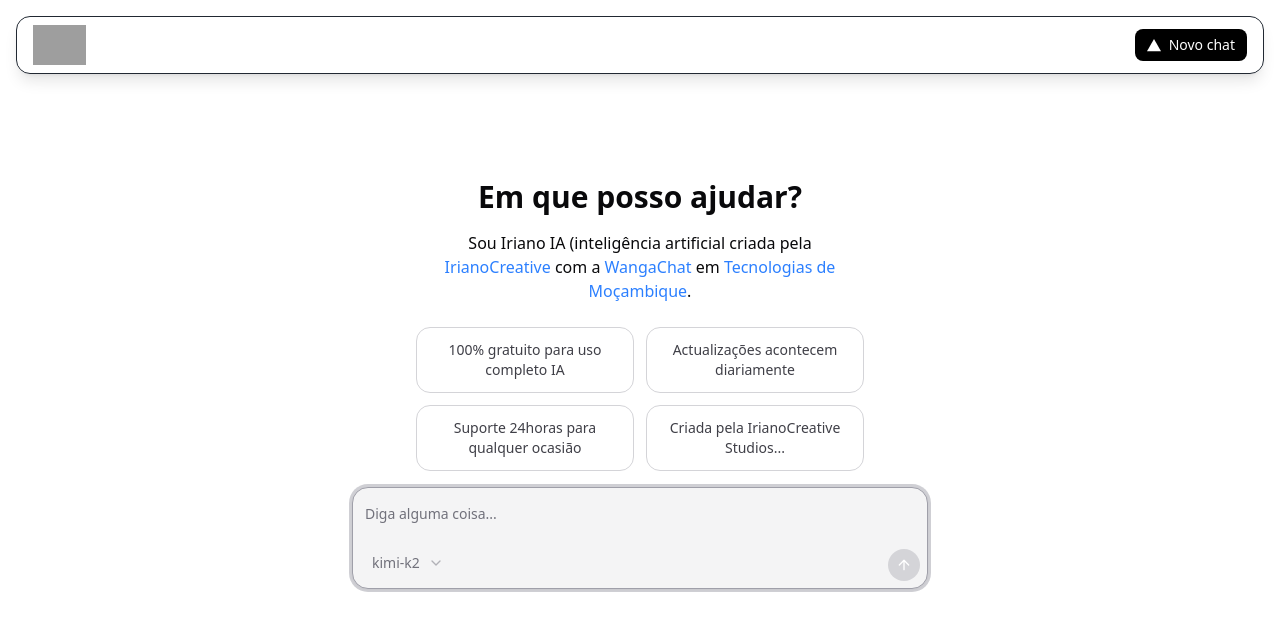
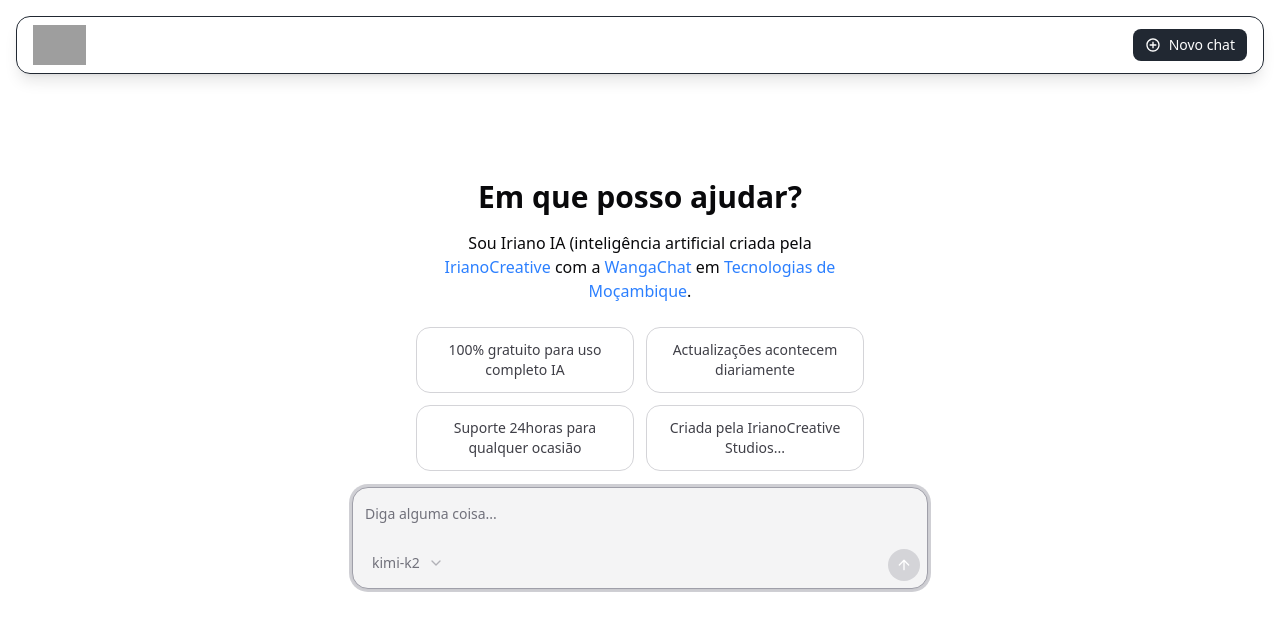
Before and after one commit to iriano380/hey-iriano, a Next.js app: page / in a window 1280 px wide. Shown: the top 630 px of the page. Built offline with nearby package versions, Linux system fonts and the light colour scheme; grey boxes are pictures that could not be loaded; what @ai-sdk/groq would draw is missing.

Commit message:
Update deploy-button.tsx

```diff
--- a/components/deploy-button.tsx
+++ b/components/deploy-button.tsx
@@ -5,22 +5,16 @@
     href={`https://hey-iriano.vercel.app`}
     target="_blank"
     rel="noopener noreferrer"
-    className="inline-flex items-center gap-2 ml-2 bg-black text-white text-sm px-3 py-1.5 rounded-md hover:bg-zinc-900 dark:bg-white dark:text-black dark:hover:bg-zinc-100"
+    className="inline-flex items-center gap-2 ml-2 text-white text-sm px-3 py-1.5 rounded-md transition-colors duration-200 hover:bg-zinc-900"
+    style={{ backgroundColor: "#212832" }}
   >
     <svg
-      data-testid="geist-icon"
-      height={14}
-      strokeLinejoin="round"
-      viewBox="0 0 16 16"
-      width={14}
-      style={{ color: "currentcolor" }}
+      xmlns="http://www.w3.org/2000/svg"
+      viewBox="0 0 24 24"
+      fill="white"
+      className="w-4 h-4"
     >
-      <path
-        fillRule="evenodd"
-        clipRule="evenodd"
-        d="M8 1L16 15H0L8 1Z"
-        fill="currentColor"
-      />
+      <path d="M11 11V7H13V11H17V13H13V17H11V13H7V11H11ZM12 22C6.47715 22 2 17.5228 2 12C2 6.47715 6.47715 2 12 2C17.5228 2 22 6.47715 22 12C22 17.5228 17.5228 22 12 22ZM12 20C16.4183 20 20 16.4183 20 12C20 7.58172 16.4183 4 12 4C7.58172 4 4 7.58172 4 12C4 16.4183 7.58172 20 12 20Z" />
     </svg>
     Novo chat
   </Link>
```
